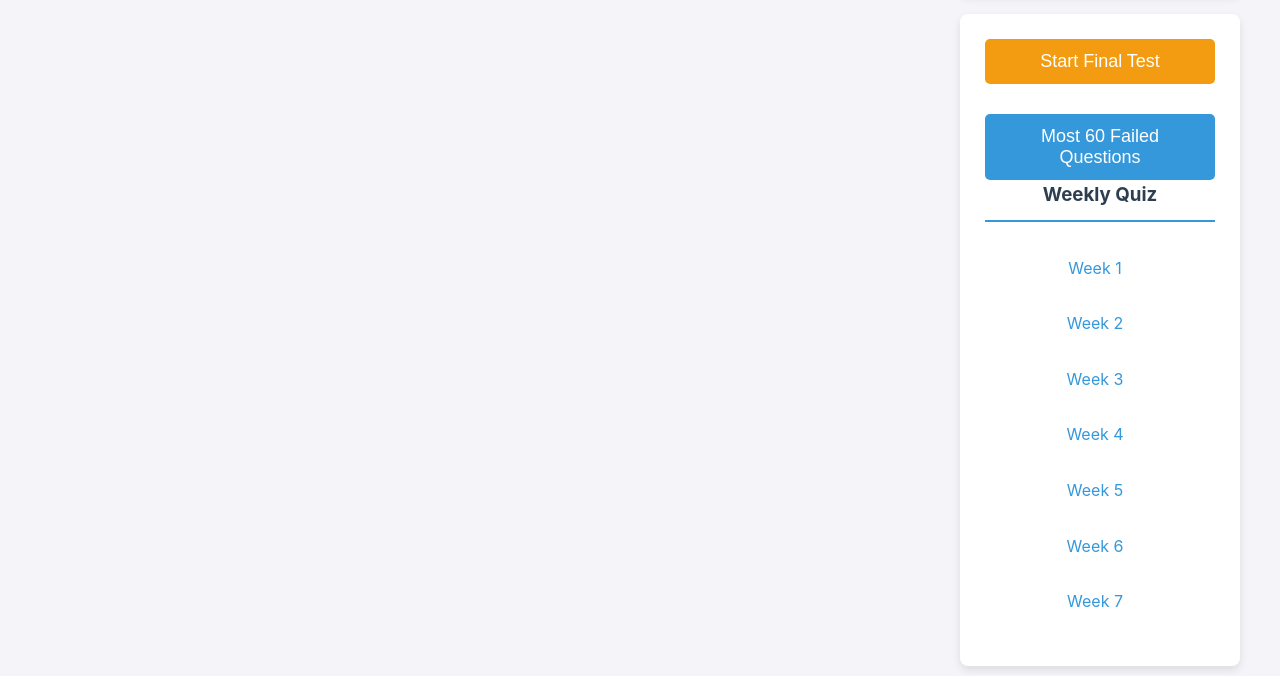
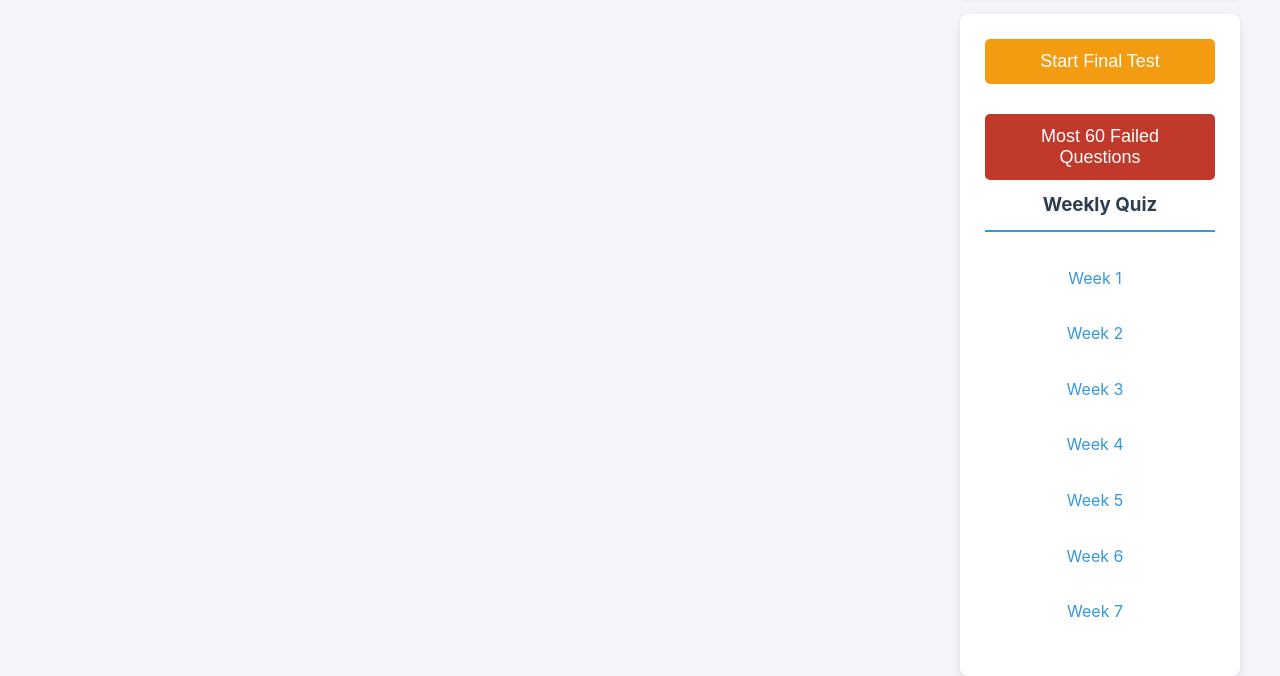
Before and after one commit to jakessteve/PRINCE2, a plain HTML site: page index.html in a window 1280 px wide. Shown: the part 224-900 px from the top of the page. Drawn offline with Linux system fonts and the light colour scheme.

Commit message:
Update style.css

```diff
--- a/style.css
+++ b/style.css
@@ -237,6 +237,15 @@ input[type="radio"] {
 
 .btn-final-test:hover:not(:disabled) {
     background-color: #e67e22;
+}
+
+.btn-failed-test {
+    background-color: #c0392b;
+    margin-bottom: 10px;
+}
+
+.btn-failed-test:hover:not(:disabled) {
+    background-color: #a93226;
 }
 
 .btn-restart {
```
